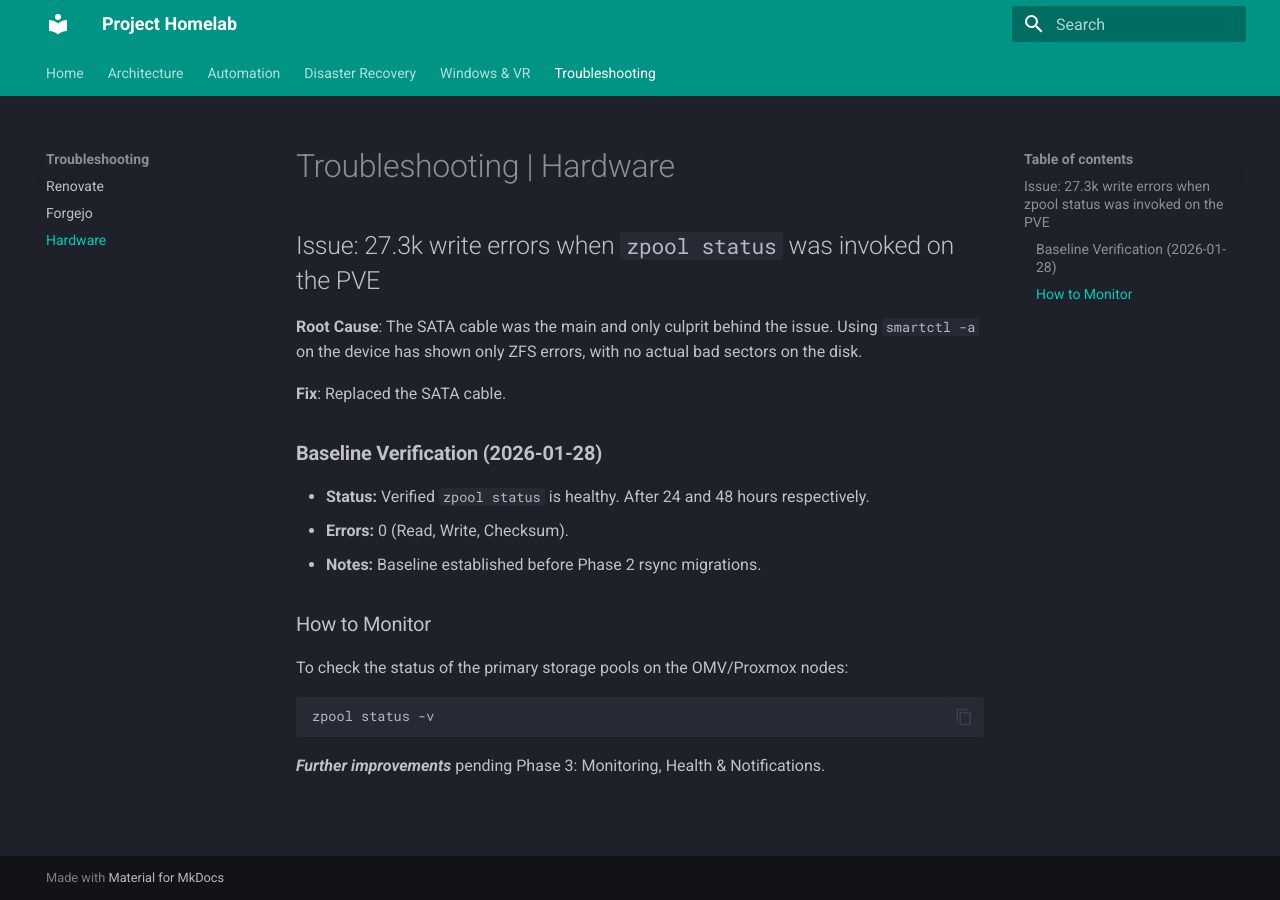
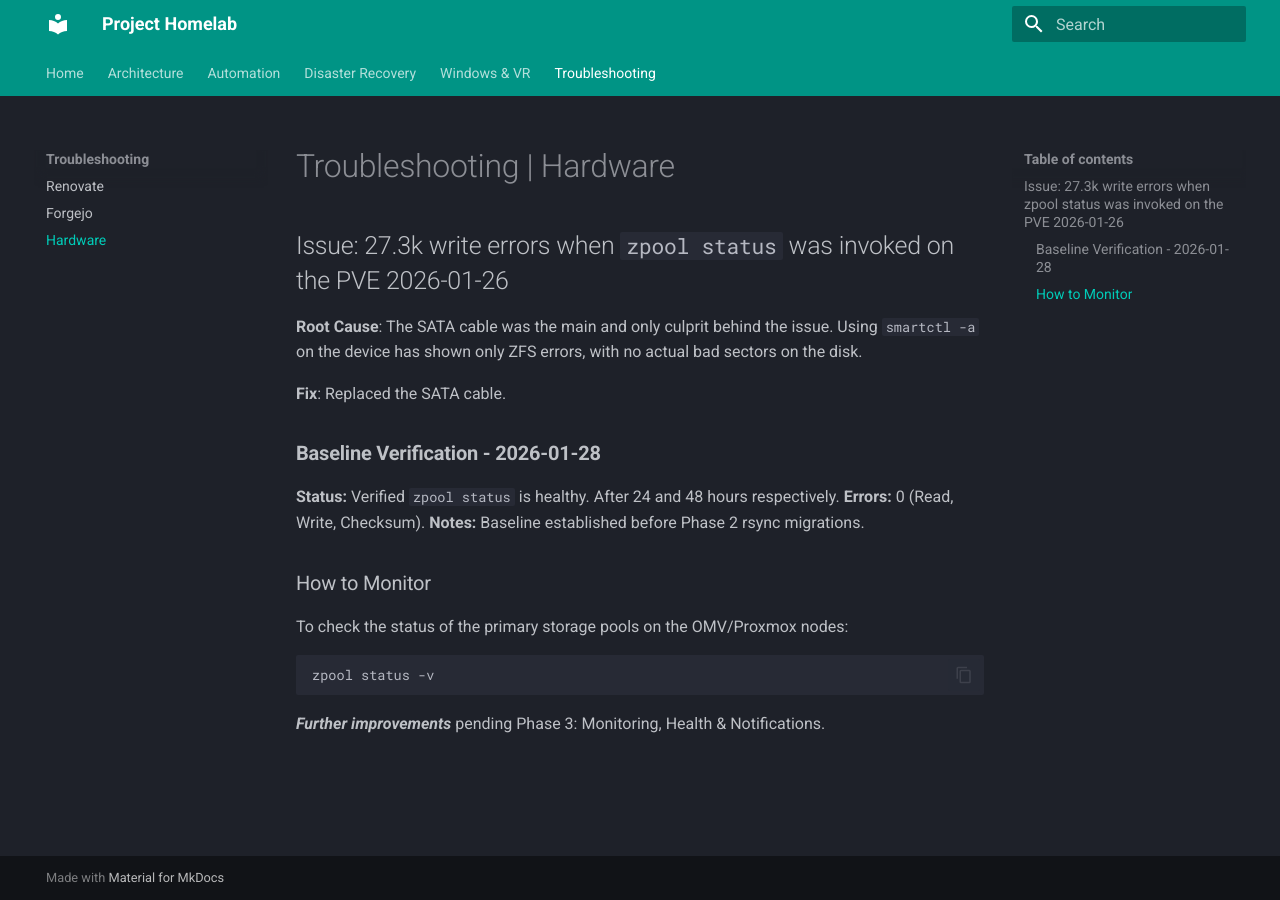
Before and after one commit to POTTERMAN1/homelab, an MkDocs documentation site: the page built from docs/troubleshooting/hardware.md, in a window 1280 px wide. Built offline with MkDocs 1.6.1 and Material for MkDocs 9.7.7, drawn with Linux system fonts in a browser that asks for light colours.

Commit message:
Chore: Formatting, cleanup and file standarization

```diff
--- a/docs/troubleshooting/hardware.md
+++ b/docs/troubleshooting/hardware.md
@@ -1,15 +1,15 @@
 # Troubleshooting | Hardware
 
-## Issue: 27.3k write errors when `zpool status` was invoked on the PVE
+## Issue: 27.3k write errors when `zpool status` was invoked on the PVE 2026-01-26
 
 **Root Cause**: The SATA cable was the main and only culprit behind the issue. Using `smartctl -a` on the device has shown only ZFS errors, with no actual bad sectors on the disk.
 
 **Fix**: Replaced the SATA cable.
 
-### **Baseline Verification (2026-01-28)**
-- **Status:** Verified `zpool status` is healthy. After 24 and 48 hours respectively.
-- **Errors:** 0 (Read, Write, Checksum).
-- **Notes:** Baseline established before Phase 2 rsync migrations.
+### **Baseline Verification - 2026-01-28**
+**Status:** Verified `zpool status` is healthy. After 24 and 48 hours respectively.
+**Errors:** 0 (Read, Write, Checksum).
+**Notes:** Baseline established before Phase 2 rsync migrations.
 
 ### How to Monitor
 To check the status of the primary storage pools on the OMV/Proxmox nodes:
```
Also changed, not shown: docs/troubleshooting/forgejo.md (+4 -4 lines), 1 other file.
